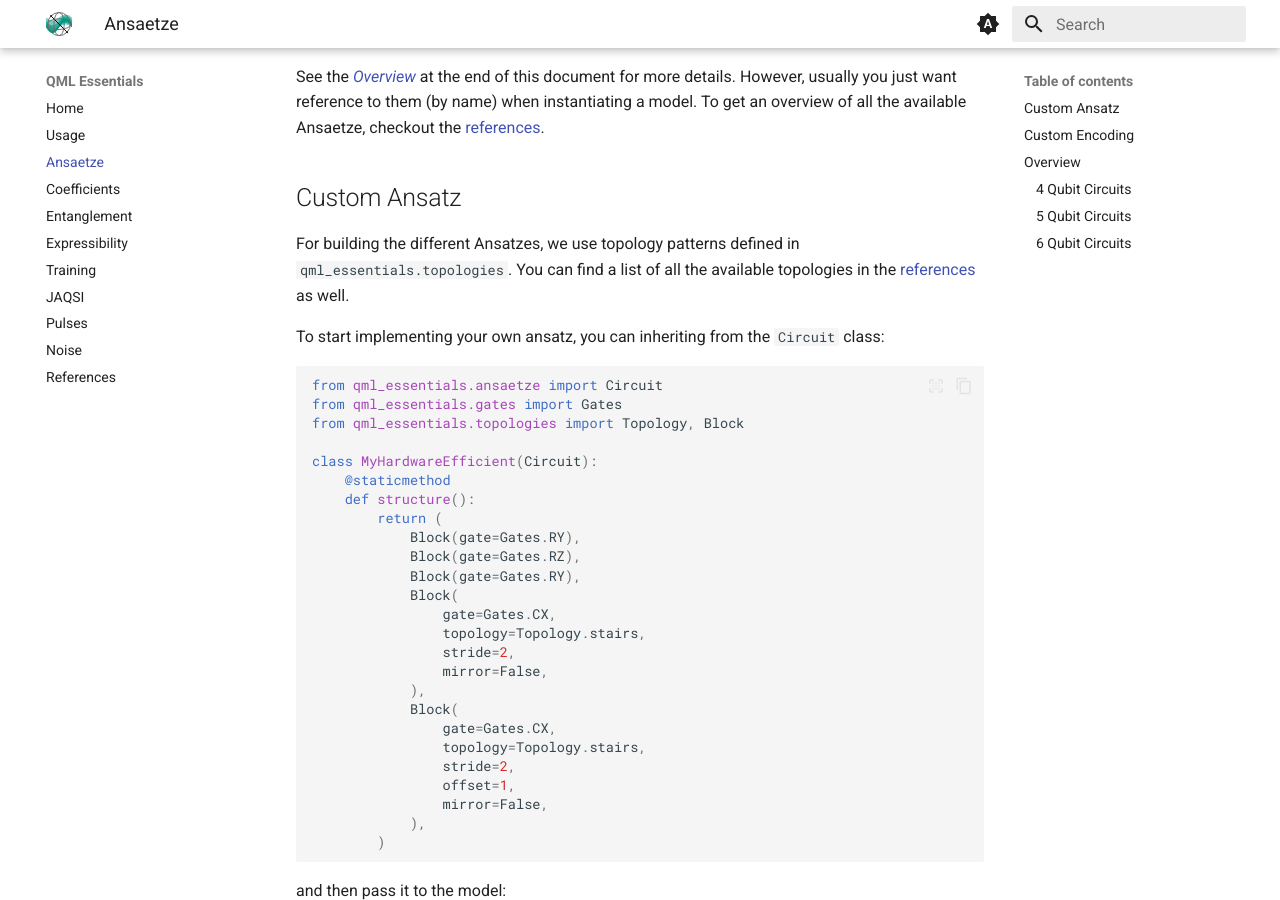
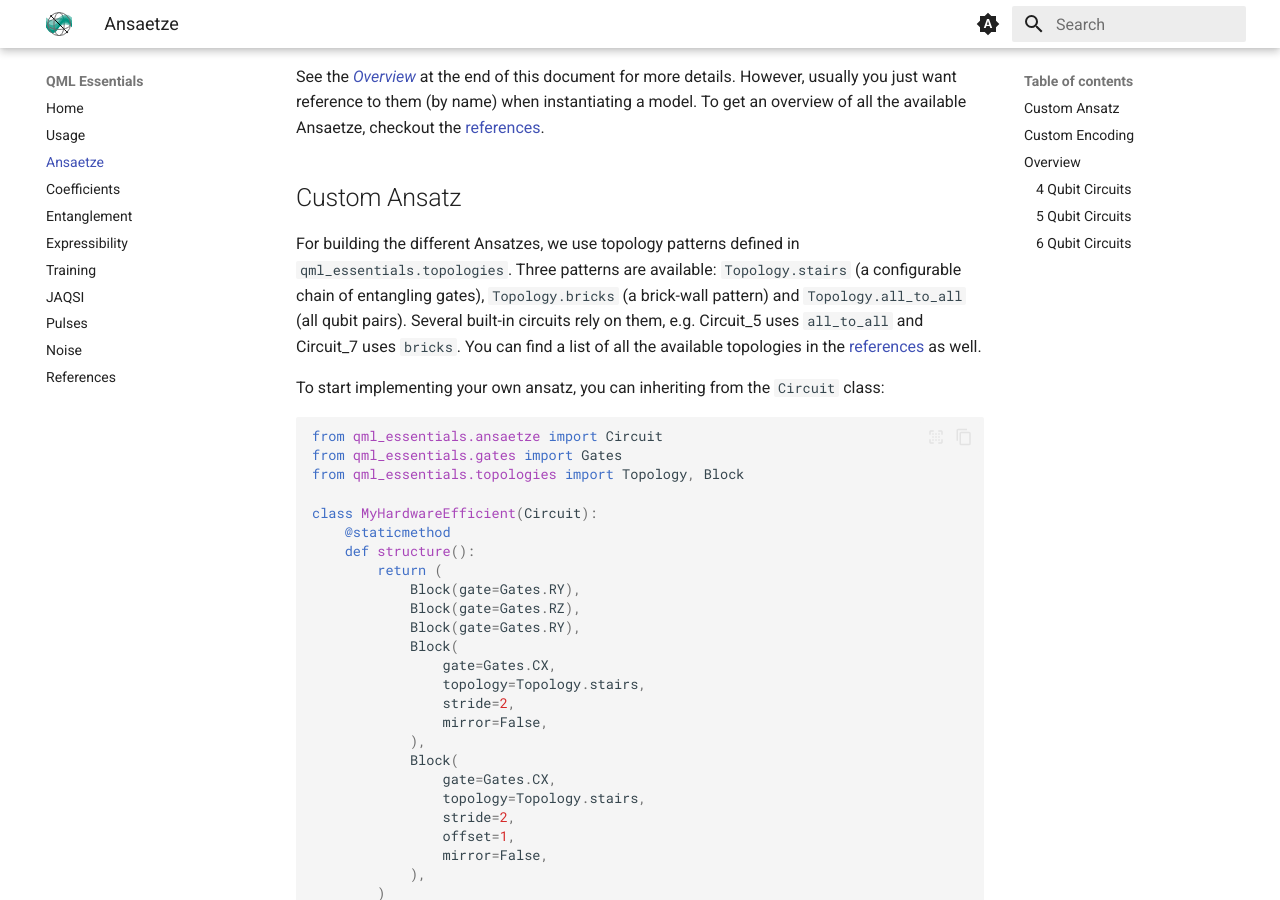
Before and after one commit to cirKITers/qml-essentials, an MkDocs documentation site: the page built from docs/ansaetze.md, in a window 1280 px wide and 900 px high, scrolled down 357 px. Built offline with MkDocs 1.6.1 and Material for MkDocs 9.7.7, drawn with Linux system fonts in a browser that asks for light colours; emoji names are drawn with the system emoji font; some of the changed text lies outside the part shown.

Commit message:
ansatzes and topologies
Signed-off-by: Melvin Strobl <lc3267@kit.edu>

```diff
--- a/docs/ansaetze.md
+++ b/docs/ansaetze.md
@@ -20,6 +20,8 @@ To get an overview of all the available Ansaetze, checkout the [references](http
 ## Custom Ansatz
 
 For building the different Ansatzes, we use topology patterns defined in `qml_essentials.topologies`.
+Three patterns are available: `Topology.stairs` (a configurable chain of entangling gates), `Topology.bricks` (a brick-wall pattern) and `Topology.all_to_all` (all qubit pairs).
+Several built-in circuits rely on them, e.g. Circuit_5 uses `all_to_all` and Circuit_7 uses `bricks`.
 You can find a list of all the available topologies in the [references](https://cirkiters.github.io/qml-essentials/references/) as well.
 
 To start implementing your own ansatz, you can inheriting from the `Circuit` class:
@@ -220,6 +222,10 @@ Oh and in case you need a refresh on the rotational axes and their corresponding
 ![Circuit 19](figures/circuits_4q/Circuit_19_light.png#circuit#only-light)
 ![Circuit 19](figures/circuits_4q/Circuit_19_dark.png#circuit#only-dark)
 
+#### Circuit 20
+![Circuit 20](figures/circuits_4q/Circuit_20_light.png#circuit#only-light)
+![Circuit 20](figures/circuits_4q/Circuit_20_dark.png#circuit#only-dark)
+
 #### No Entangling
 ![No Entangling](figures/circuits_4q/No_Entangling_light.png#circuit#only-light)
 ![No Entangling](figures/circuits_4q/No_Entangling_dark.png#circuit#only-dark)
@@ -309,6 +315,10 @@ Oh and in case you need a refresh on the rotational axes and their corresponding
 #### Circuit 19
 ![Circuit 19](figures/circuits_5q/Circuit_19_light.png#circuit#only-light)
 ![Circuit 19](figures/circuits_5q/Circuit_19_dark.png#circuit#only-dark)
+
+#### Circuit 20
+![Circuit 20](figures/circuits_5q/Circuit_20_light.png#circuit#only-light)
+![Circuit 20](figures/circuits_5q/Circuit_20_dark.png#circuit#only-dark)
 
 #### No Entangling
 ![No Entangling](figures/circuits_5q/No_Entangling_light.png#circuit#only-light)
@@ -400,6 +410,10 @@ Oh and in case you need a refresh on the rotational axes and their corresponding
 ![Circuit 19](figures/circuits_6q/Circuit_19_light.png#circuit#only-light)
 ![Circuit 19](figures/circuits_6q/Circuit_19_dark.png#circuit#only-dark)
 
+#### Circuit 20
+![Circuit 20](figures/circuits_6q/Circuit_20_light.png#circuit#only-light)
+![Circuit 20](figures/circuits_6q/Circuit_20_dark.png#circuit#only-dark)
+
 #### No Entangling
 ![No Entangling](figures/circuits_6q/No_Entangling_light.png#circuit#only-light)
 ![No Entangling](figures/circuits_6q/No_Entangling_dark.png#circuit#only-dark)
```
